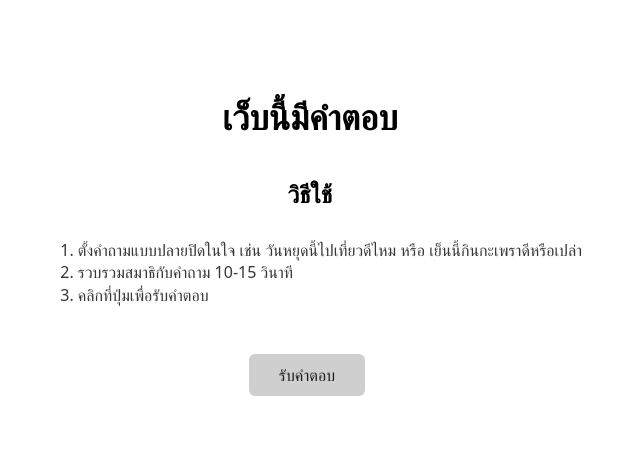
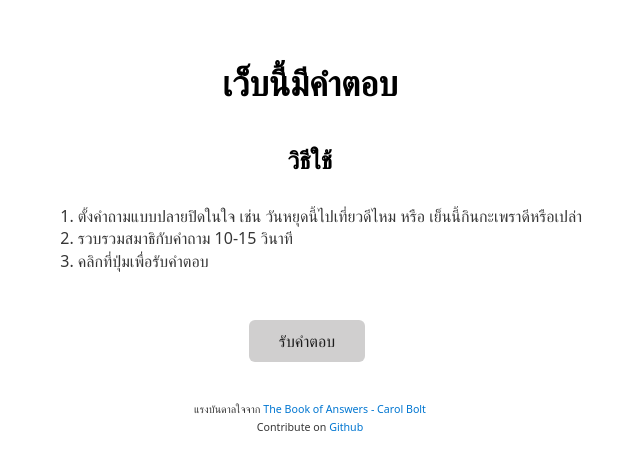
Before and after one commit to narze/the-web-of-answers, a SvelteKit app: page / in a window 1280 px wide. Shown: the part 165-634 px from the top of the page, without its empty margins (330-970 px from the left). Built offline with nearby package versions, Linux system fonts and the light colour scheme.

Commit message:
Add message

```diff
--- a/src/app.postcss
+++ b/src/app.postcss
@@ -14,3 +14,8 @@ main {
 button {
 	margin-top: 2rem;
 }
+
+.sub {
+	margin-top: 2rem;
+	font-size: 0.8rem;
+}
--- a/src/routes/+page.svelte
+++ b/src/routes/+page.svelte
@@ -42,6 +42,23 @@
 
 	<button on:click={handleClick}>รับคำตอบ</button>
 
+	<div class="sub">
+		<center>
+			<small
+				>แรงบันดาลใจจาก <a
+					href="https://www.amazon.co.uk/Book-Answers-Carol-Bolt/dp/0553813544"
+					target="_blank">The Book of Answers - Carol Bolt</a
+				></small
+			>
+			<br />
+			<small
+				>Contribute on <a href="https://github.com/narze/the-web-of-answers" target="_blank"
+					>Github</a
+				></small
+			>
+		</center>
+	</div>
+
 	<dialog open={openDialog}>
 		<p>คุณยังคิดไม่นานพอ...</p>
 		<form on:submit={() => (openDialog = false)}>
```
